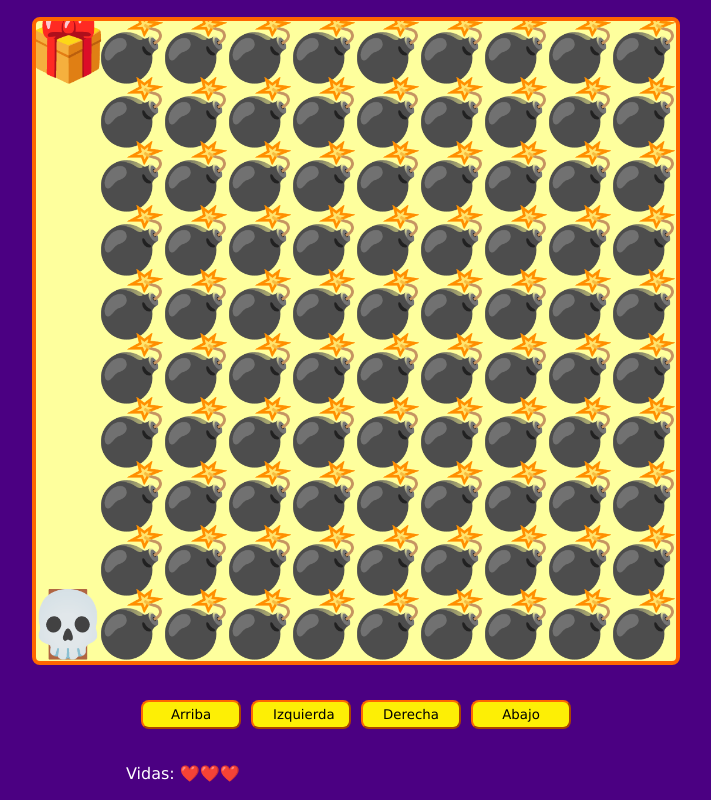
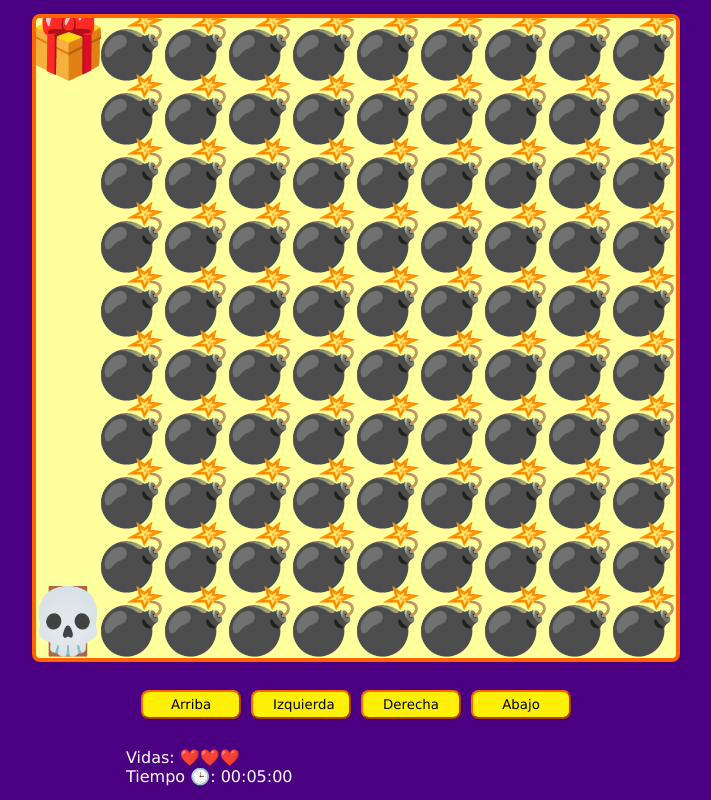
Before and after one commit to AdrianGerman/videogame-javascript, a plain HTML site: page index.html in a window 1280 px wide. Shown: the whole page, without its empty margins (284-995 px from the left). Drawn offline with Linux system fonts and the light colour scheme.

Commit message:
time in game

```diff
--- a/index.html
+++ b/index.html
@@ -19,7 +19,8 @@
         </div>
 
         <div class="messages">
-            <p>Vidas: <span id="lives"></span> </p>
+            <p>Vidas: <span id="lives"></span></p>
+            <p>Tiempo 🕒: <span id="time"></span></p>
         </div>
     </div>
 
--- a/js/game.js
+++ b/js/game.js
@@ -5,11 +5,16 @@ const btnLeft = document.querySelector("#left");
 const btnRight = document.querySelector("#right");
 const btnDown = document.querySelector("#down");
 const spanLives = document.querySelector("#lives");
+const spanTime = document.querySelector("#time");
 
 let canvasSize;
 let elementsSize;
 let level = 0;
 let lives = 3;
+
+let timeStart;
+let timePlayer;
+let timeInterval;
 
 const playerPosition = {
   x: undefined,
@@ -51,6 +56,11 @@ function startGame() {
   if (!map) {
     gameWin();
     return;
+  }
+
+  if (!timeStart) {
+    timeStart = Date.now();
+    timeInterval = setInterval(showTime, 100);
   }
   const mapRows = map.trim().split("\n");
   const mapRowsCols = mapRows.map((row) => row.trim().split(""));
@@ -131,6 +141,7 @@ function levelWin() {
 
 function gameWin() {
   console.log("HAS GANADO PELOTUDO!");
+  clearInterval(timeInterval);
 }
 
 function levelFail() {
@@ -140,6 +151,7 @@ function levelFail() {
   if (lives <= 0) {
     level = 0;
     lives = 3;
+    timeStart = undefined;
   }
   playerPosition.x = undefined;
   playerPosition.y = undefined;
@@ -152,6 +164,20 @@ function showLives() {
   spanLives.innerHTML = "";
   heartsArray.forEach((heart) => spanLives.append(heart));
   // spanLives.innerHTML = heartsArray;
+}
+
+function showTime() {
+  spanTime.innerHTML = formatTime(Date.now() - timeStart);
+}
+
+function formatTime(ms) {
+  const cs = parseInt(ms / 10) % 100;
+  const seg = parseInt(ms / 1000) % 60;
+  const min = parseInt(ms / 60000) % 60;
+  const csStr = `${cs}`.padStart(2, "0");
+  const segStr = `${seg}`.padStart(2, "0");
+  const minStr = `${min}`.padStart(2, "0");
+  return `${minStr}:${segStr}:${csStr}`;
 }
 
 window.addEventListener("keydown", moveByKeys);
```
